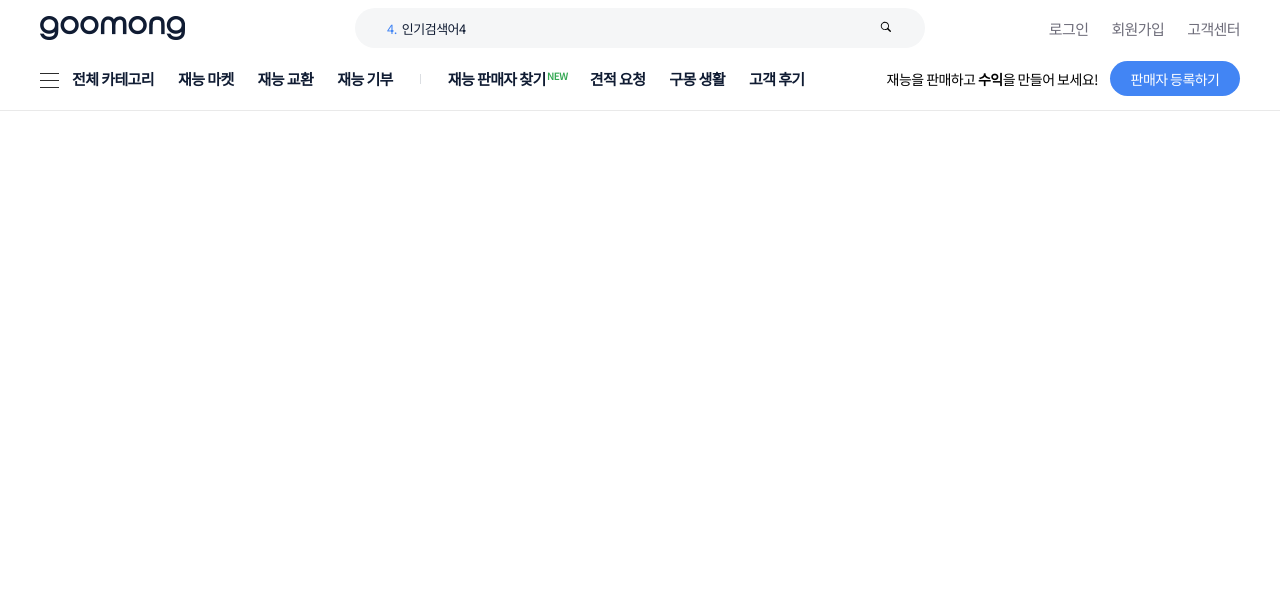
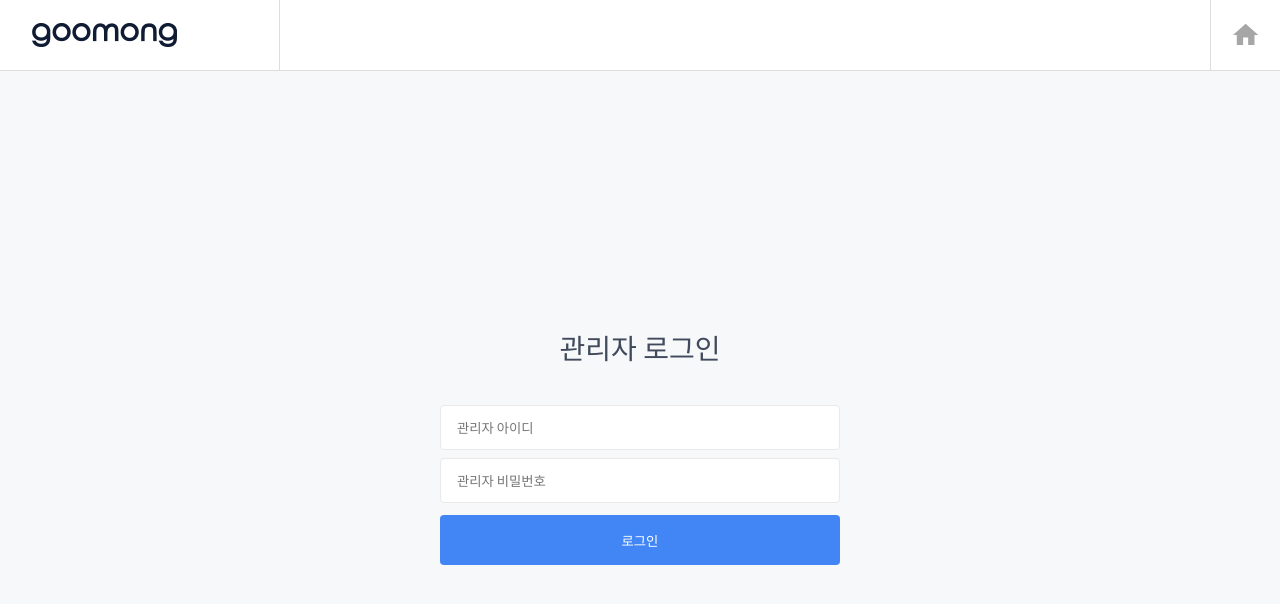
Before and after one commit to goorm-fullstack/goomong_frontend, a React (Create React App) app: page /admin/login in a window 1280 px wide. Shown: the top 604 px of the page. Built offline with nearby package versions, Linux system fonts and the light colour scheme.

Commit message:
관리자 로그인 추가

```diff
--- a/src/App.tsx
+++ b/src/App.tsx
@@ -11,10 +11,13 @@ import RegisterByGoomong from './pages/RegisterByGoomong/RegisterByGoomong';
 import Admin from './pages/Admin/Admin';
 import AdminMail from './pages/Admin/Mail/AdminMail';
 import AdminMailTemplate from './pages/Admin/Mail/AdminMailTemplate';
+import AdminLogin from './pages/Admin/Login/AdminLogin';
 
 const App: React.FC = () => {
   const location = useLocation();
-  const hideHeaderComponent: string[] = ['/login', '/reg', '/findid', '/findpw', '/admin', '/admin/mail', '/admin/mail/template'];
+  const hideHeaderComponent: string[] = ['/login', '/reg', '/findid', '/findpw', '/admin', '/admin/mail', '/admin/mail/template', '/admin/login'];
+  // 모든 admin 주소를 상단 배열에 포함시키는 것보다는 header 표시 방법을 바꾸는게 나을 것 같습니다.
+
   return (
     <div className="App">
       <GlobalStyle />
@@ -28,6 +31,7 @@ const App: React.FC = () => {
         <Route path="/findpw" element={<FindPw />} />
         <Route path="/reg_goomong" element={<RegisterByGoomong />} />
         <Route path="/admin" element={<Admin />} />
+        <Route path="/admin/login" element={<AdminLogin />} />
         <Route path="/admin/mail" element={<AdminMail />} />
         <Route path="/admin/mail/template" element={<AdminMailTemplate />} />
       </Routes>
--- /dev/null
+++ b/src/components/Admin/Layout/Header/AdminLoginHeader.tsx
@@ -0,0 +1,38 @@
+import React, { useState, useEffect } from 'react';
+import { Link } from 'react-router-dom';
+import * as S from './Style';
+import logo from '../../../../assets/images/common/logo.png';
+
+const AdminLoginHeader = () => {
+  return (
+    <S.AdminHeader className="login">
+      <h1>
+        <Link to="/admin">
+          <img src={logo} />
+        </Link>
+      </h1>
+      <div className="right">
+        <ul>
+          <li className="buttonwrap">
+            {/* 사용자 홈 바로가기 */}
+            <Link to="/">
+              <svg viewBox="0 0 20 19">
+                <desc />
+                <defs />
+                <g fill="none" fill-rule="evenodd" id="Page-1" stroke="none" stroke-width="1">
+                  <g id="Core" transform="translate(-506.000000, -255.000000)">
+                    <g id="home" transform="translate(506.000000, 255.500000)">
+                      <path d="M8,17 L8,11 L12,11 L12,17 L17,17 L17,9 L20,9 L10,0 L0,9 L3,9 L3,17 L8,17 Z" id="Shape" />
+                    </g>
+                  </g>
+                </g>
+              </svg>
+            </Link>
+          </li>
+        </ul>
+      </div>
+    </S.AdminHeader>
+  );
+};
+
+export default AdminLoginHeader;
--- a/src/components/Admin/Layout/Header/Style.ts
+++ b/src/components/Admin/Layout/Header/Style.ts
@@ -156,4 +156,10 @@ export const AdminHeader = styled.header`
       }
     }
   }
+
+  &.login {
+    .right {
+      width: 70px;
+    }
+  }
 `;
--- /dev/null
+++ b/src/pages/Admin/Login/AdminLogin.tsx
@@ -0,0 +1,23 @@
+import React from 'react';
+import * as S from '../Style';
+import * as A from './Style';
+import AdminLoginHeader from '../../../components/Admin/Layout/Header/AdminLoginHeader';
+import AdminSidebar from '../../../components/Admin/Layout/Sidebar/AdminSidebar';
+
+const AdminLogin = () => {
+  return (
+    <S.Admin>
+      <AdminLoginHeader />
+      <S.Contents className="login">
+        <A.LoginForm>
+          <h2>관리자 로그인</h2>
+          <input type="text" placeholder="관리자 아이디" />
+          <input type="password" placeholder="관리자 비밀번호" />
+          <button type="submit">로그인</button>
+        </A.LoginForm>
+      </S.Contents>
+    </S.Admin>
+  );
+};
+
+export default AdminLogin;
--- /dev/null
+++ b/src/pages/Admin/Login/Style.ts
@@ -0,0 +1,35 @@
+import styled from 'styled-components';
+
+export const LoginForm = styled.form`
+  width: 400px;
+  margin: 0 auto;
+  padding-top: 230px;
+
+  h2 {
+    font-size: 28px;
+    font-weight: 500;
+    margin-bottom: 40px;
+    color: #404a5c;
+  }
+
+  input,
+  button {
+    width: 100%;
+    border-radius: 4px;
+  }
+
+  input {
+    height: 45px;
+    margin: 4px 0;
+    border: 1px solid #e9e9e9;
+    padding: 0 16px;
+  }
+
+  button {
+    height: 50px;
+    margin-top: 8px;
+    border: 0;
+    background: #4285f4;
+    color: white;
+  }
+`;
--- a/src/pages/Admin/Style.ts
+++ b/src/pages/Admin/Style.ts
@@ -40,6 +40,11 @@ export const Admin = styled.div`
 
 export const Contents = styled.section`
   padding: 32px;
+
+  &.login {
+    padding-right: 312px;
+    text-align: center;
+  }
 `;
 
 export const PageTitle = styled.h2`
```
